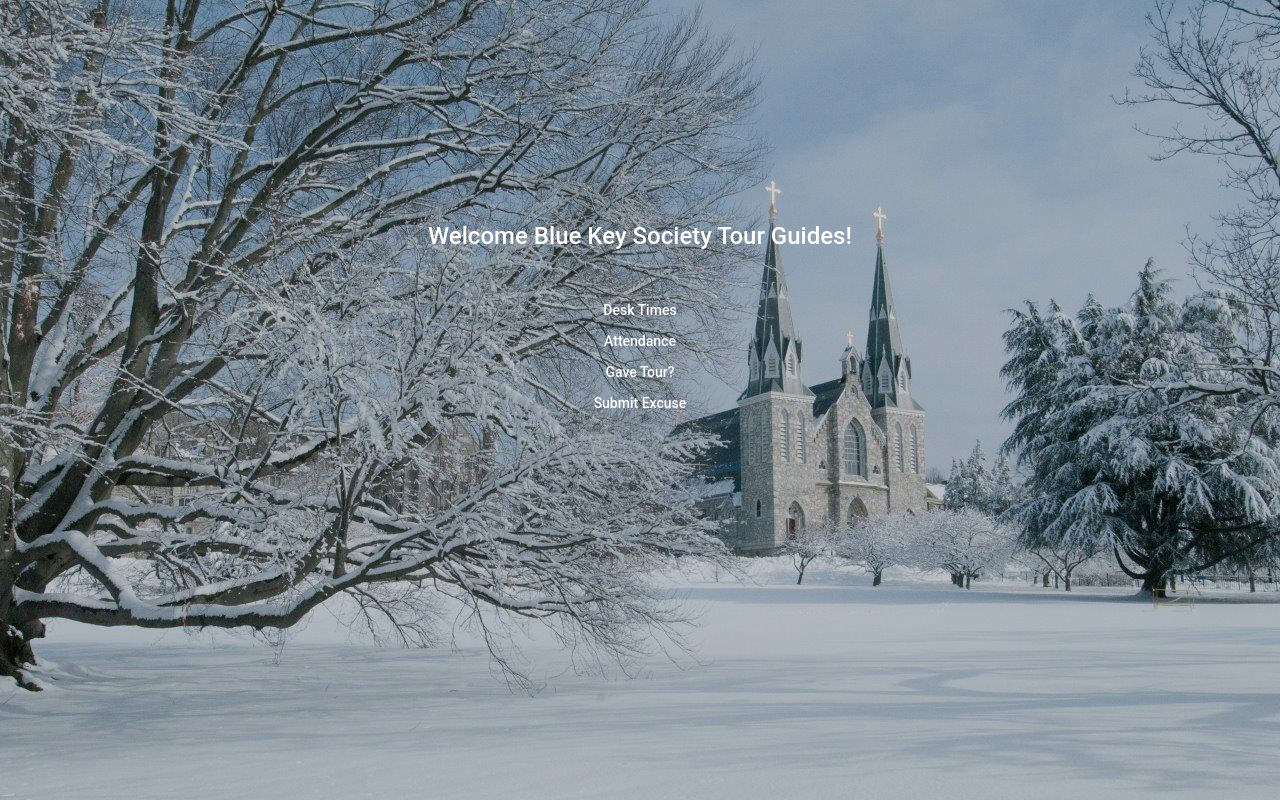
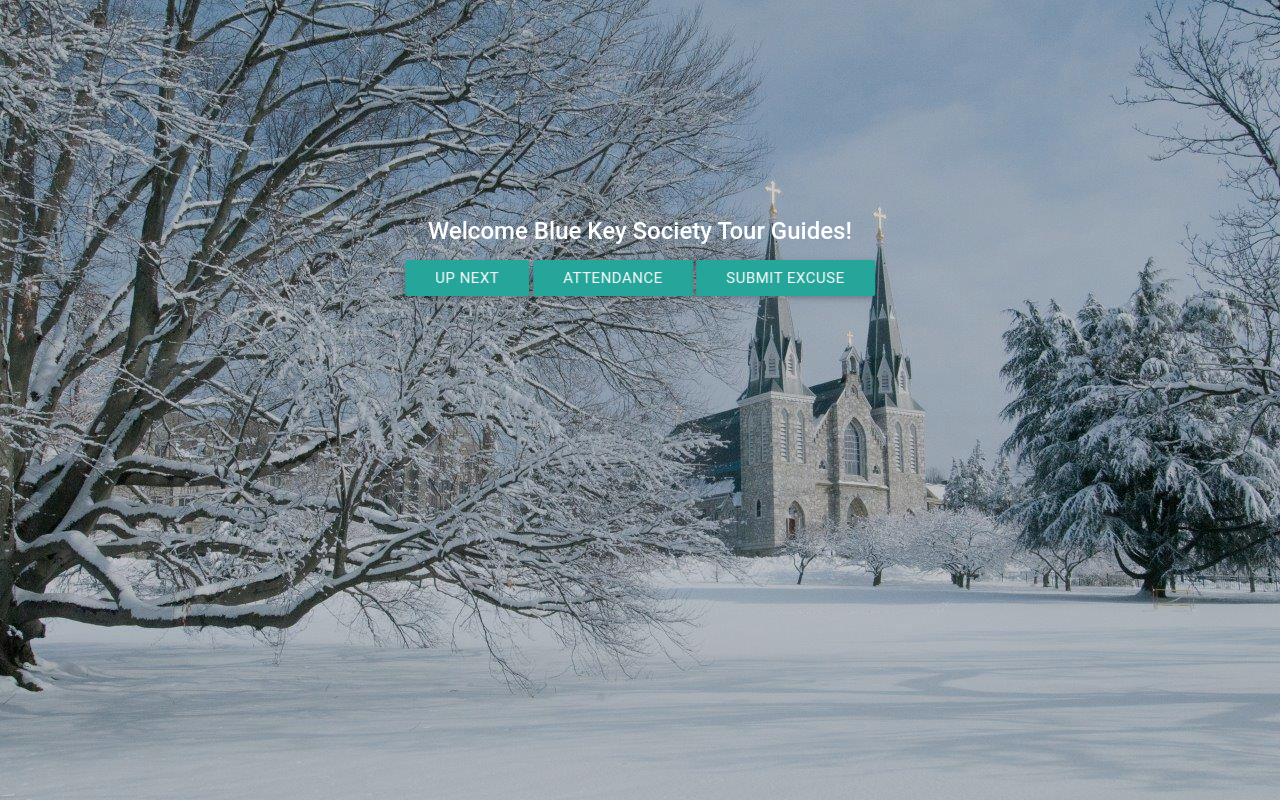
Before and after one commit to amitojsawhney/BkCheckIn, a website: page public/home.html in a window 1280 px wide. Drawn offline with Linux system fonts and the light colour scheme; a web font is replaced by a local one.

Commit message:
fixed links and added buttons

```diff
--- a/public/home.html
+++ b/public/home.html
@@ -1,6 +1,7 @@
 <html>
 <header>
   <link rel="stylesheet" type="text/css" href="home.css">
+  <link type="text/css" rel="stylesheet" href="css/materialize.min.css" >
 </header>
 
 <body>
@@ -9,11 +10,10 @@
   <h1>
     Welcome Blue Key Society Tour Guides!
 </h1>
-  <div id="checkindays">
-    <a href="https://novabluekey.herokuapp.com/deskTimes"> Desk Times <br><br></a>
-    <a href="https://novabluekey.herokuapp.com/attendanceMarked"> Attendance <br><br></a>
-    <a href="https://novabluekey.herokuapp.com/gaveTour"> Gave Tour? <br><br></a>
-    <a href="https://novabluekey.herokuapp.com/excuses"> Submit Excuse <br><br></a>
+  <div id="buttons">
+    <a href="https://novabluekey.herokuapp.com/upNext" class="waves-effect waves-light btn"> Up Next <br><br></a>
+    <a href="https://novabluekey.herokuapp.com/attendanceMarked"class="waves-effect waves-light btn"> Attendance <br><br></a>
+    <a href="https://novabluekey.herokuapp.com/excuses"class="waves-effect waves-light btn"> Submit Excuse <br><br></a>
 
 
 
```
